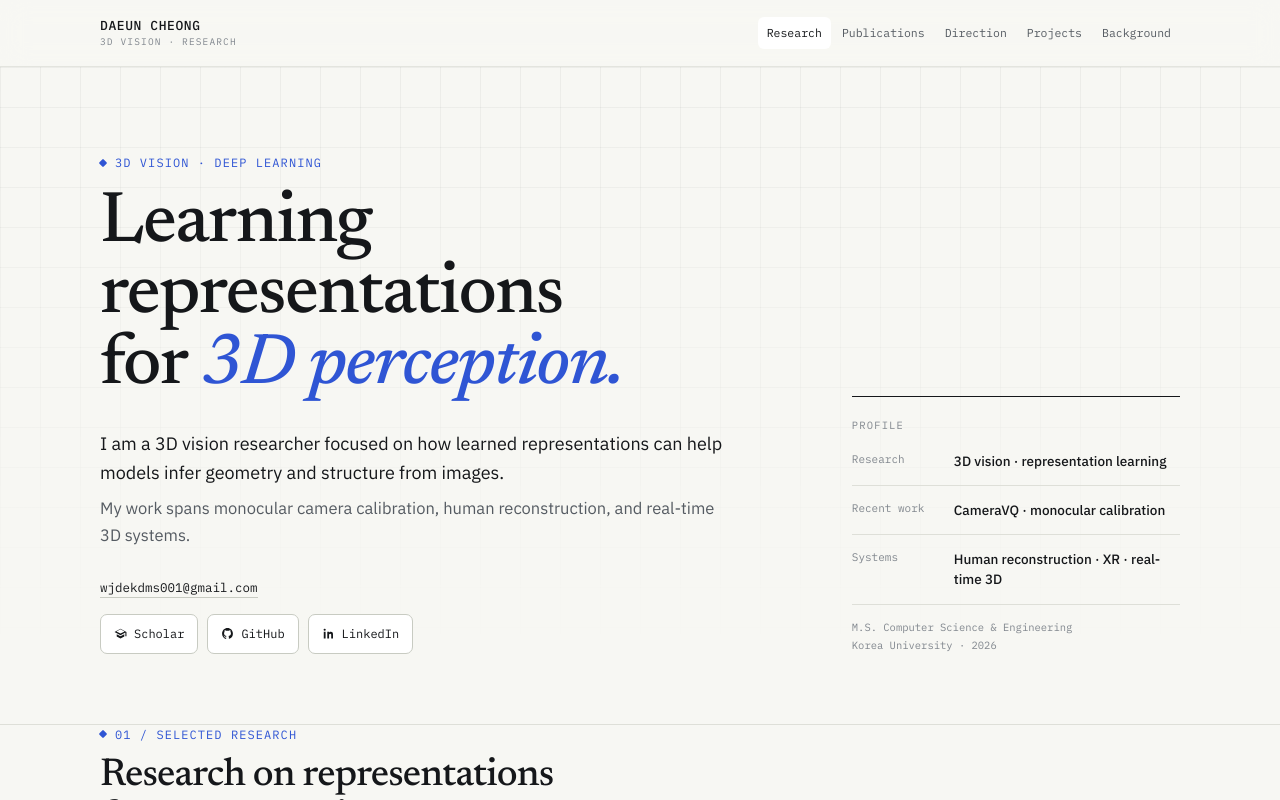
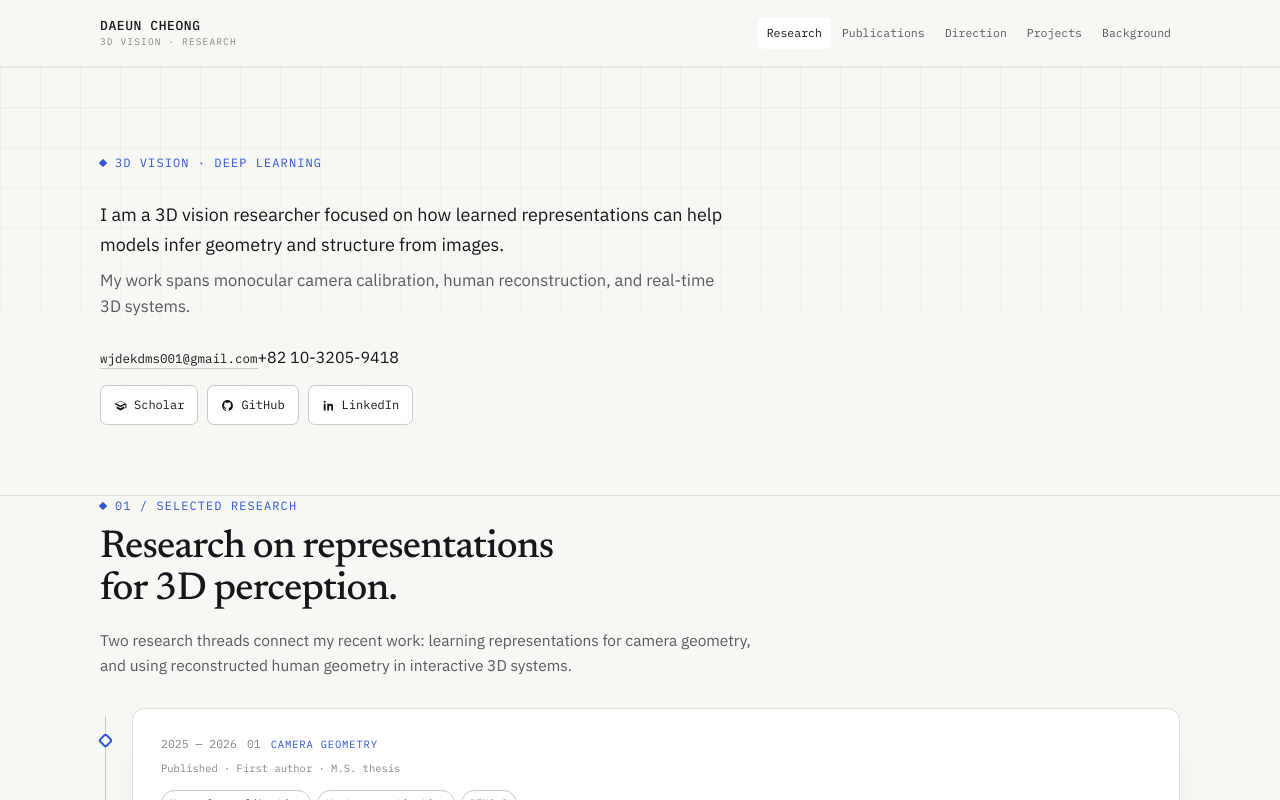
Before and after one commit to GraceCheong/web, a React (Vite) app: page / in a window 1280 px wide. Shown: the top 800 px of the page. Built offline with nearby package versions, Linux system fonts and the light colour scheme.

Commit message:
Remove hero headline and profile panel

```diff
--- a/src/components/Hero.jsx
+++ b/src/components/Hero.jsx
@@ -8,20 +8,17 @@ export default function Hero() {
       <div className="hero-inner wrap">
         <div className="hero-copy">
           <p className="eyebrow">{profile.eyebrow}</p>
-          <h1>
-            {profile.headingLead}
-            <br />
-            {profile.headingRest}
-            <em>{profile.headingEmphasis}</em>
-          </h1>
           <div className="intro">
             {profile.intro.map((paragraph) => (
               <p key={paragraph}>{paragraph}</p>
             ))}
           </div>
-          <a className="hero-email" href={`mailto:${profile.email}`}>
-            {profile.email}
-          </a>
+          <div className="hero-contact">
+            <a className="hero-email" href={`mailto:${profile.email}`}>
+              {profile.email}
+            </a>
+            <span className="hero-phone">{profile.phone}</span>
+          </div>
           <div className="hero-links">
             <a className="btn" href={profile.scholarUrl} target="_blank" rel="noopener noreferrer">
               <ScholarIcon />
@@ -37,21 +34,6 @@ export default function Hero() {
             </a>
           </div>
         </div>
-
-        <aside className="hero-focus" aria-label="Research profile summary">
-          <span className="hero-focus-label">PROFILE</span>
-          {profile.focus.map((item) => (
-            <div className="hero-focus-row" key={item.label}>
-              <span>{item.label}</span>
-              <strong>{item.value}</strong>
-            </div>
-          ))}
-          <div className="hero-note">
-            {profile.note.map((line) => (
-              <span key={line}>{line}</span>
-            ))}
-          </div>
-        </aside>
       </div>
     </section>
   )
```
